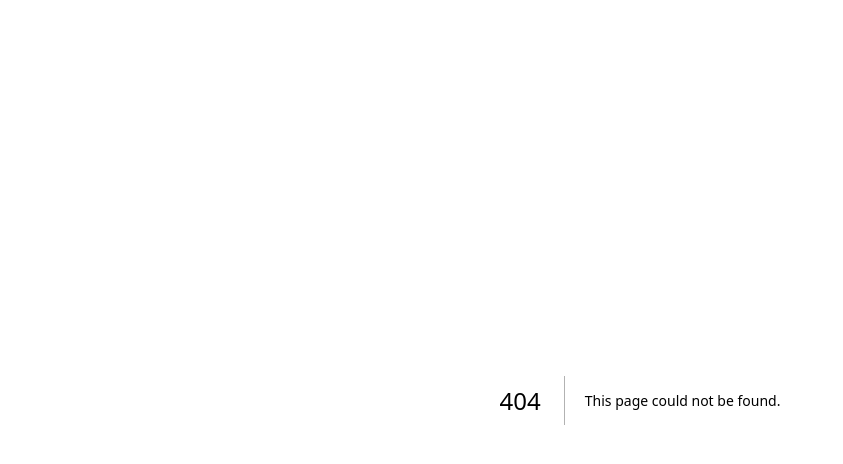
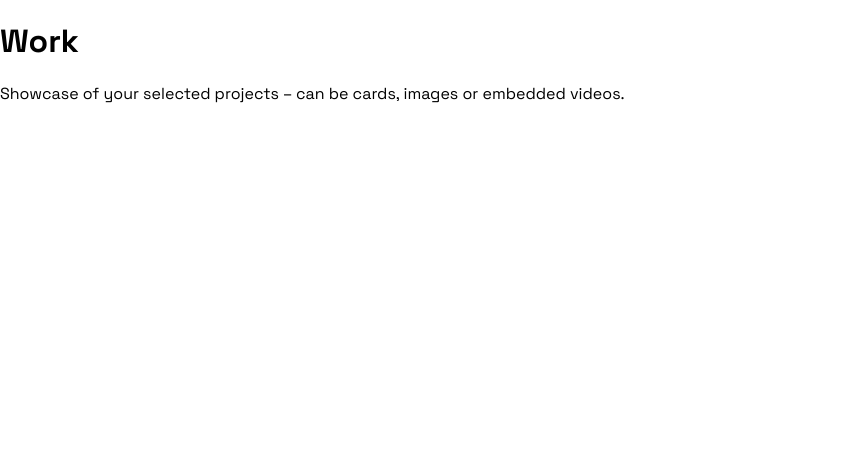
Before and after one commit to inbetweened/portfolio, a Next.js app: page /work in a window 1280 px wide. Before the commit this address had no page. Shown: the top 464 px of the page, without its empty margins (0-843 px from the left). Built offline with nearby package versions, Linux system fonts and the light colour scheme.

Commit message:
Create work.jsx

```diff
--- /dev/null
+++ b/pages/work.jsx
@@ -0,0 +1,10 @@
+export default function Work() {
+  return (
+    <div className="p-10">
+      <h1 className="text-3xl font-bold mb-4">Work</h1>
+      <p>
+        Showcase of your selected projects – can be cards, images or embedded videos.
+      </p>
+    </div>
+  );
+}
```
